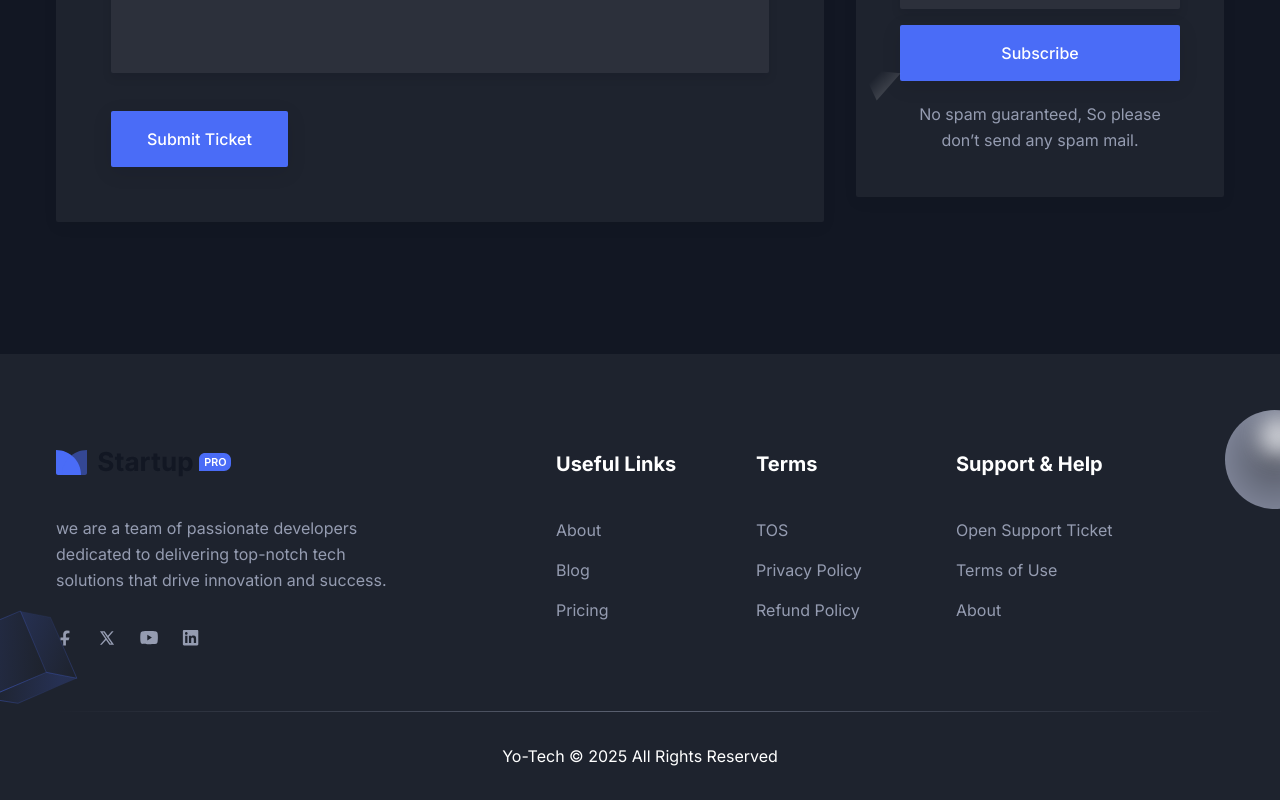
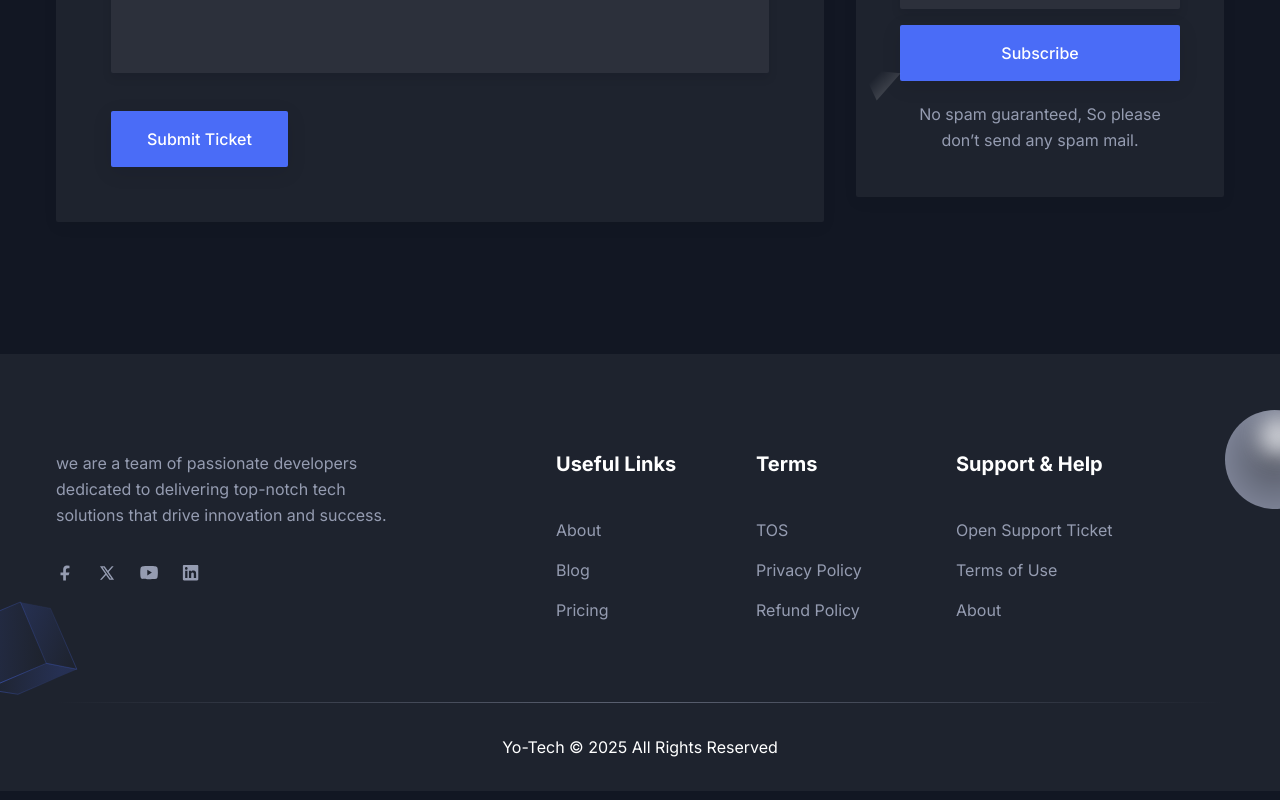
Before and after one commit to yoh-space/Yo-Tech, a Next.js app: page / in a window 1280 px wide. Shown: the part 7870-8670 px from the top of the page. Built offline with nearby package versions, Linux system fonts and the light colour scheme; no server answers; the database is empty.

Commit message:
modified:   src/components/Footer/index.tsx

```diff
--- a/src/components/Footer/index.tsx
+++ b/src/components/Footer/index.tsx
@@ -10,7 +10,7 @@ const Footer = () => {
           <div className="-mx-4 flex flex-wrap">
             <div className="w-full px-4 md:w-1/2 lg:w-4/12 xl:w-5/12">
               <div className="mb-12 max-w-[360px] lg:mb-16">
-                <Link href="/" className="mb-8 inline-block">
+                {/* <Link href="/" className="mb-8 inline-block">
                   <Image
                     src="/images/logo/logo-2.svg"
                     alt="logo"
@@ -25,7 +25,7 @@ const Footer = () => {
                     width={140}
                     height={30}
                   />
-                </Link>
+                </Link> */}
                 <p className="mb-9 text-base leading-relaxed text-body-color dark:text-body-color-dark">
                   we are a team of passionate developers dedicated to delivering top-notch tech solutions that drive innovation and success.
                 </p>
```
